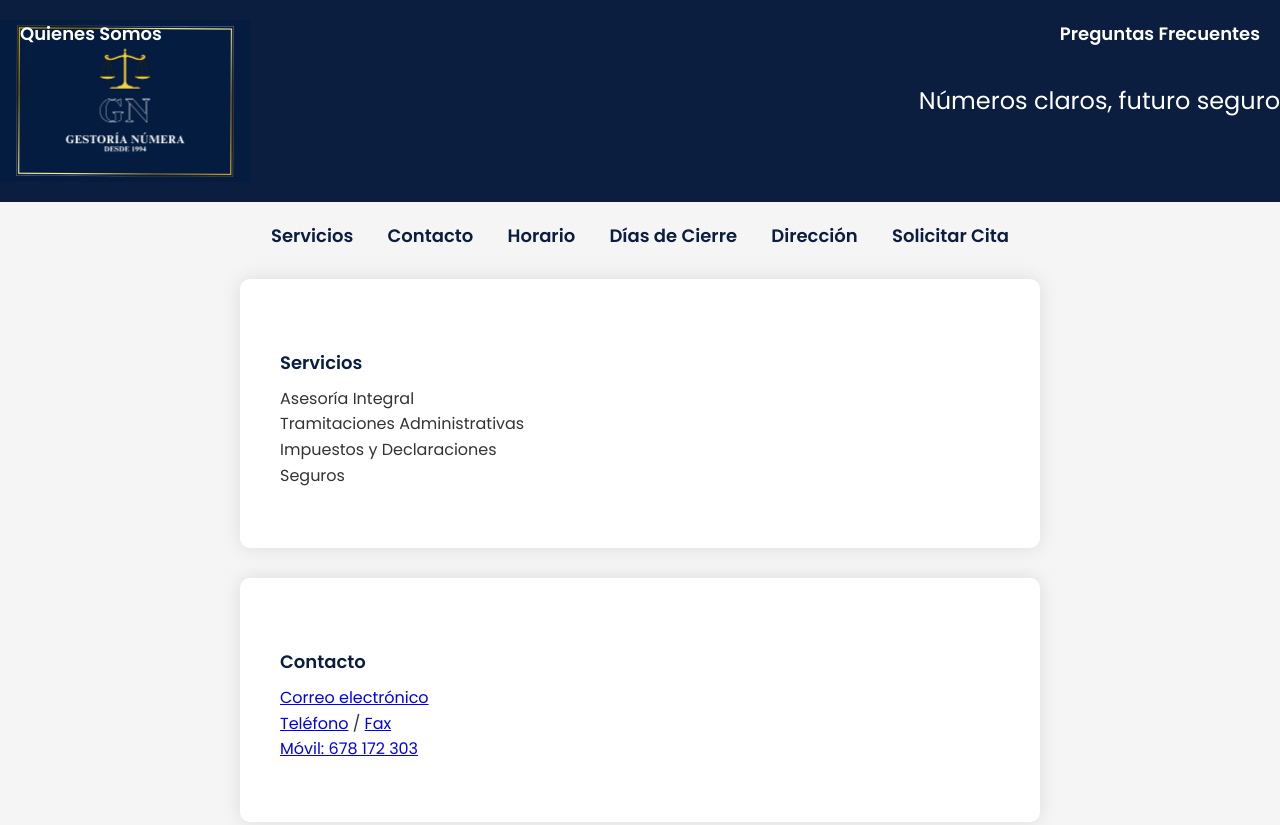
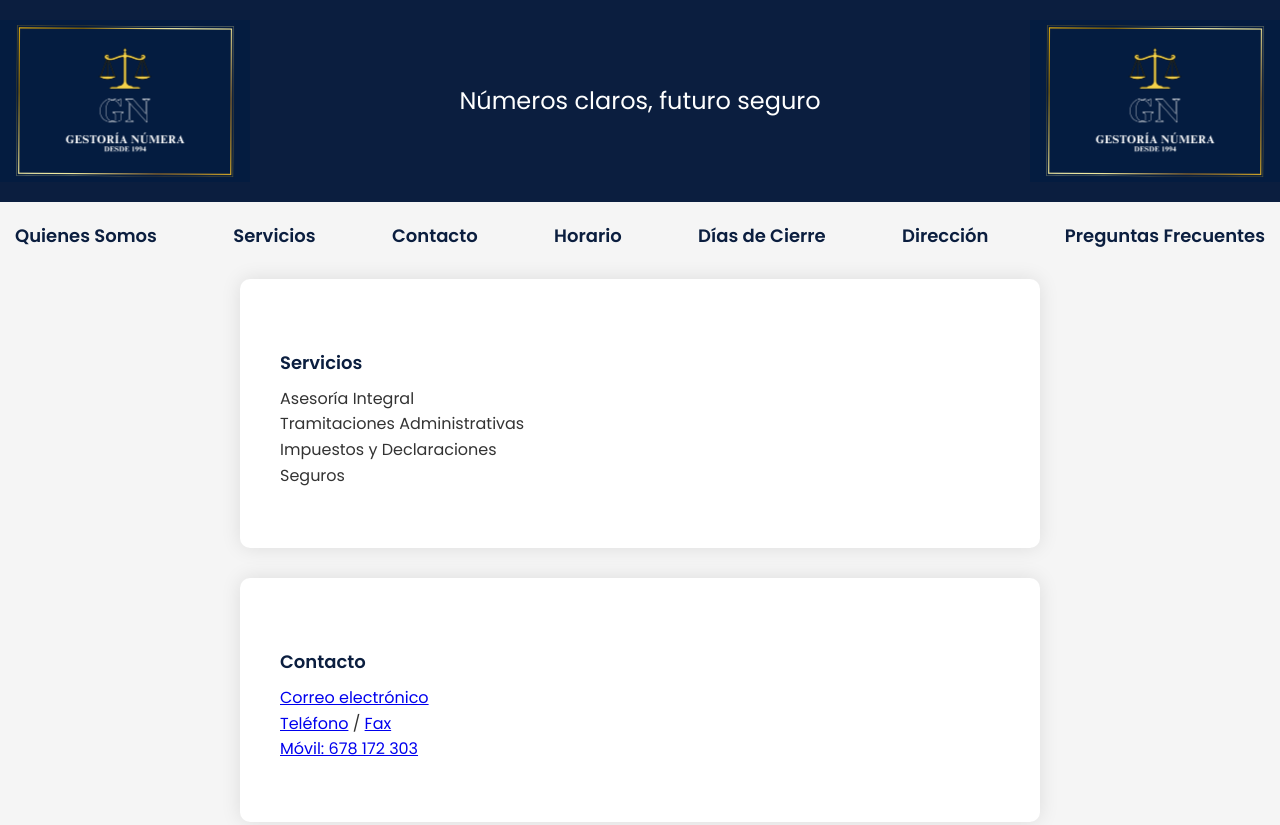
Before and after one commit to evuchi2121/gestoria-numera, a plain HTML site: page index.html in a window 1280 px wide. Shown: the top 825 px of the page. Drawn offline with Linux system fonts and the light colour scheme.

Commit message:
Update index.html

```diff
--- a/index.html
+++ b/index.html
@@ -24,7 +24,6 @@
       justify-content: space-between;
       align-items: center;
       text-align: center;
-      position: relative;
     }
 
     .logo {
@@ -38,36 +37,17 @@
       font-size: 24px;
     }
 
-    .header-links {
-      position: absolute;
-      top: 20px;
-      left: 0;
-      right: 0;
+    .nav-links {
+      text-align: center;
+      margin-top: 20px;
       display: flex;
       justify-content: space-between;
       width: 100%;
-      padding: 0 20px;
-    }
-
-    .header-links a {
-      color: white;
-      font-size: 18px;
-      text-decoration: none;
-      font-weight: bold;
-    }
-
-    .header-links a:hover {
-      text-decoration: underline;
-    }
-
-    .nav-links {
-      text-align: center;
-      margin-top: 20px;
     }
 
     .nav-links a {
       margin: 0 15px;
-      color: #0B1E3F;
+      color: #0B1E3F; /* Azul del encabezado */
       text-decoration: none;
       font-weight: bold;
       font-size: 18px;
@@ -183,19 +163,17 @@
   <div class="header">
     <img src="gestoria-numera-1994.png" alt="Logotipo Gestoría Númera" class="logo"/>
     <div class="header-text">Números claros, futuro seguro</div>
-    <div class="header-links">
-      <a href="quienes-somos.html">Quienes Somos</a>
-      <a href="preguntas-frecuentes.html">Preguntas Frecuentes</a>
-    </div>
+    <img src="gestoria-numera-1994.png" alt="Logotipo Gestoría Númera" class="logo"/>
   </div>
 
   <div class="nav-links">
+    <a href="quienes-somos.html">Quienes Somos</a>
     <a href="#servicios">Servicios</a>
     <a href="#contacto">Contacto</a>
     <a href="#horario">Horario</a>
     <a href="#dias-cierre">Días de Cierre</a>
     <a href="#direccion">Dirección</a>
-    <a href="#cita">Solicitar Cita</a>
+    <a href="preguntas-frecuentes.html">Preguntas Frecuentes</a>
   </div>
 
   <div class="card" id="servicios">
```
